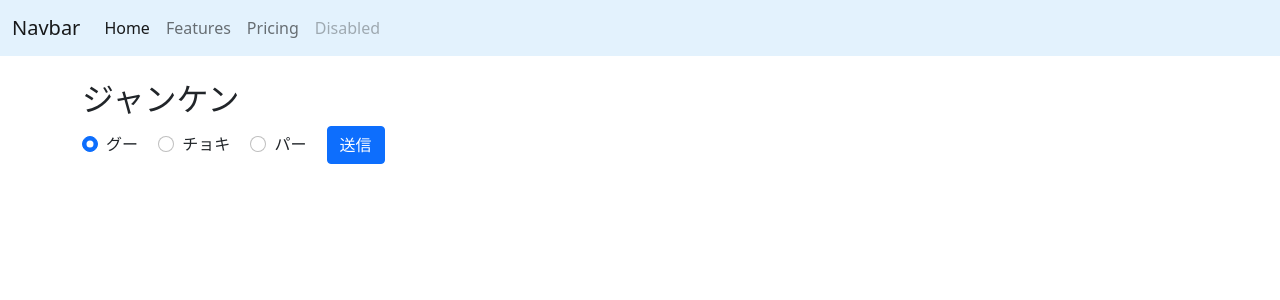
After one commit to 2023-hsymlab/python-scraping-stock-data-UEC-Natori, a Flask app: page /sampleform in a window 1280 px wide. The commit adds this page. Shown: the top 300 px of the page. Run offline with Flask 3, Linux system fonts and the light colour scheme.

Commit message:
implemented form pages

```diff
--- /dev/null
+++ b/flask_testapp/templates/pages/form.html
@@ -0,0 +1,21 @@
+{% extends "layout.html" %}
+{% block content %}
+<div class="container mt-4">
+    <h2>ジャンケン</h2>
+    <form action="/sampleform" method="POST">
+        <div class="form-check form-check-inline">
+            <input class="form-check-input" type="radio" id="gu" name="janken" value="0" checked>
+            <label class="form-check-label" for="gu">グー</label>
+          </div>
+          <div class="form-check form-check-inline">
+            <input class="form-check-input" type="radio" id="choki" name="janken" value="1">
+            <label class="form-check-label" for="choki">チョキ</label>
+          </div>
+          <div class="form-check form-check-inline">
+            <input class="form-check-input" type="radio" id="pa" name="janken" value="2">
+            <label class="form-check-label" for="pa">パー</label>
+          </div>
+          <button type="submit" class="btn btn-primary">送信</button>
+    </form>
+</div>
+{% endblock %}
--- a/flask_testapp/templates/pages/index.html
+++ b/flask_testapp/templates/pages/index.html
@@ -19,4 +19,8 @@
 
 <script src="{{ url_for('static', filename='javascript/sample.js') }}"></script>
 
+<p>
+    <a href="{{ url_for('sample_form') }}">じゃんけん</a>
+</p>
+
 {% endblock %}
--- a/flask_testapp/views.py
+++ b/flask_testapp/views.py
@@ -1,5 +1,7 @@
-from flask import render_template  # 追加
+from flask import render_template, request  # 追加
 from flask_testapp import app
+
+from random import randint
 
 
 @app.route('/')
@@ -11,3 +13,41 @@ def index():
         'test_titles': ['aaa', 'bbb', 'ccc']
     }
     return render_template('pages/index.html', insert_test=data, dict_test=my_dict)
+
+@app.route('/sampleform', methods=['GET', 'POST'])
+def sample_form():
+    if request.method == 'GET':
+        return render_template('pages/form.html')
+    if request.method == 'POST':
+        # ジャンケンの手を文字列の数字0~2で受け取る
+        hands = {
+            '0': 'グー',
+            '1': 'チョキ',
+            '2': 'パー',
+        }
+        janken_mapping = {
+            'draw': '引き分け',
+            'win': '勝ち',
+            'lose': '負け',
+        }
+
+        player_hand_ja = hands[request.form['janken']]  # 日本語表示用
+        player_hand = int(request.form['janken'])  # str型→数値に変換必要
+        enemy_hand = randint(0, 2)  # 相手は0~2の乱数
+        enemy_hand_ja = hands[str(enemy_hand)]  # 日本語表示用
+        if player_hand == enemy_hand:
+            judgement = 'draw'
+        elif (player_hand == 0 and enemy_hand == 1) or (player_hand == 1 and enemy_hand == 2) or (player_hand == 2 and enemy_hand == 0):
+            judgement = 'win'
+        else:
+            judgement = 'lose'
+        # print(f'じゃんけん開始: enemy_hand: {enemy_hand}, player_hand: {player_hand}, judgement: {judgement}')
+        # return f'相手： {enemy_hand_ja}, あなた: {player_hand_ja}, 判定：{janken_mapping[judgement]}'
+
+
+        result = {
+            'enemy_hand_ja': enemy_hand_ja,
+            'player_hand_ja': player_hand_ja,
+            'judgement': janken_mapping[judgement],
+        }
+        return render_template('pages/janken_result.html', result=result)
```
Also changed, not shown: flask_testapp/templates/pages/janken_result.html (added, +13 -0 lines), 2 other files.
